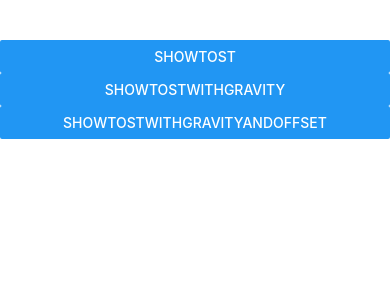
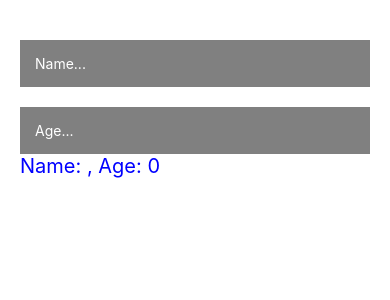
Before and after one commit to pmdev71/react-native-basic, a React Native app: screen / in a window 390 px wide. Shown: the top 300 px of the page. Built offline with nearby package versions, Linux system fonts and the light colour scheme.

Commit message:
light/dark mode apply on device based on device moode using Appearance

```diff
--- a/App.js
+++ b/App.js
@@ -18,44 +18,55 @@ import {
   Pressable,
   RefreshControl,
   ToastAndroid,
+  Appearance,
 } from 'react-native';
 import { useState, useEffect } from 'react';
 import styles from './style';
 
 export default function App() {
-  const showTost = () => {
-    ToastAndroid.show('Welcome to Android', ToastAndroid.SHORT);
-  };
+  // get light/dark based on device mood
+  const colorScheme = Appearance.getColorScheme();
 
-  const showWithGravity = () => {
-    ToastAndroid.showWithGravity(
-      'Welcome to Android',
-      ToastAndroid.SHORT,
-      ToastAndroid.CENTER
-    );
-  };
-
-  const showWithGravityAndOffset = () => {
-    ToastAndroid.showWithGravityAndOffset(
-      'Welcome to Android showWithGravityAndOffset',
-      ToastAndroid.SHORT,
-      ToastAndroid.CENTER,
-      90,
-      100
-    );
-  };
+  const [name, setName] = useState('');
+  const [age, setAge] = useState(0);
 
   return (
-    <View style={styles.container}>
-      <Button title="showTost" onPress={() => showTost()}></Button>
-      <Button
-        title="showTostWithGravity"
-        onPress={() => showWithGravity()}
-      ></Button>
-      <Button
-        title="showTostWithGravityAndOffset"
-        onPress={() => showWithGravityAndOffset()}
-      ></Button>
+    <View
+      style={{
+        flex: 1,
+        padding: 20,
+        backgroundColor: colorScheme === 'light' ? 'white' : 'gray',
+      }}
+    >
+      <TextInput
+        style={{
+          marginTop: 20,
+          padding: 15,
+          backgroundColor: colorScheme === 'light' ? 'gray' : 'white',
+          color: colorScheme === 'light' ? 'white' : 'black',
+        }}
+        onChangeText={(text) => setName(text)}
+        placeholder="Name..."
+      />
+      <TextInput
+        style={{
+          marginTop: 20,
+          padding: 15,
+          backgroundColor: colorScheme === 'light' ? 'gray' : 'white',
+          color: colorScheme === 'light' ? 'white' : 'black',
+        }}
+        onChangeText={(text) => setAge(text)}
+        placeholder="Age..."
+      />
+
+      <Text
+        style={{
+          fontSize: 20,
+          color: colorScheme === 'light' ? 'blue' : 'white',
+        }}
+      >
+        Name: {name}, Age: {age}
+      </Text>
     </View>
   );
 }
```
